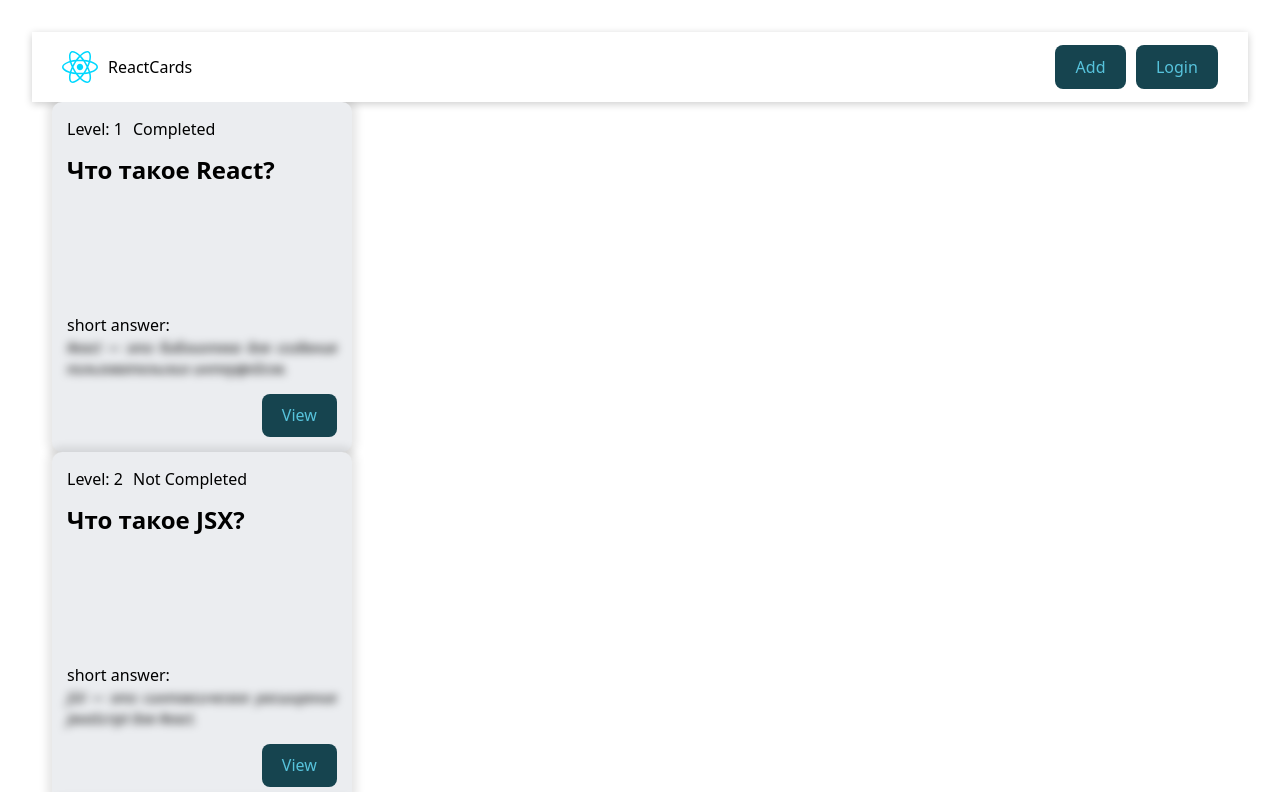
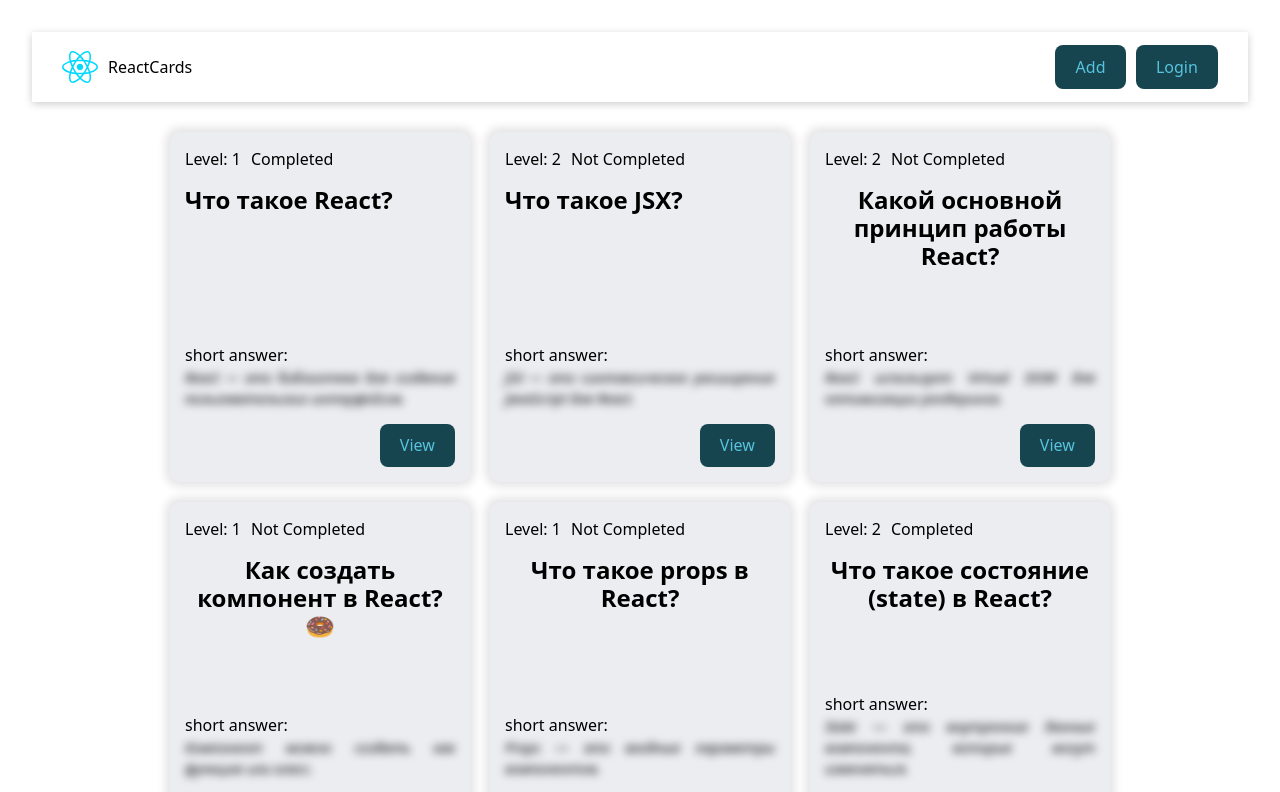
Before and after one commit to ArheyZzz/react-app-cards, a React (Vite) app: page / in a window 1280 px wide. Shown: the top 792 px of the page. Built offline with nearby package versions, Linux system fonts and the light colour scheme; data requests are answered from the project's data file.

Commit message:
cards wrapper list

```diff
--- a/index.html
+++ b/index.html
@@ -7,7 +7,7 @@
     <title>React-Cards</title>
   </head>
   <body>
-    <div id="root"></div>
+    <div id="root" style="max-width: 100%"></div>
     <script type="module" src="/src/main.jsx"></script>
   </body>
 </html>
--- /dev/null
+++ b/src/components/QuestionCardList/QuestionCardList.css
@@ -0,0 +1,15 @@
+.questionCardList {
+    /*display: flex;*/
+    /*justify-content: center;*/
+    /*align-items: flex-start;*/
+    /*gap: 1rem;*/
+    /*flex-wrap: wrap;*/
+    width: 100% ;
+    padding: 30px 0;
+    margin: 0 auto;
+    display: flex;
+    flex-wrap: wrap;
+    justify-content: center;
+    align-items: center;
+    gap: 20px;
+}
--- /dev/null
+++ b/src/components/QuestionCardList/QuestionCardList.jsx
@@ -0,0 +1,11 @@
+import './QuestionCardList.css'
+
+function QuestionCardList({children}) {
+    return (
+        <div className='questionCardList'>
+            {children}
+        </div>
+    );
+}
+
+export default QuestionCardList;
--- a/src/pages/HomePage/HomePage.jsx
+++ b/src/pages/HomePage/HomePage.jsx
@@ -1,7 +1,8 @@
-import cls from './HomePage.module.css'
 import QuestionCard from "../../components/QuestionCard/QuestionCard.jsx";
 import {API_URL} from "../../constans/index.js";
 import {useEffect, useState} from "react";
+import QuestionCardList
+    from "../../components/QuestionCardList/QuestionCardList.jsx";
 
 
 export default function HomePage() {
@@ -25,13 +26,12 @@ export default function HomePage() {
         getQuestions()
     }, [])
 
-    return (< >
-
-        {cards.map((card, index) => (<QuestionCard
-            key={index}
-            card={card}
-        />))}
-
-
-    </>);
+    return (
+        <QuestionCardList>
+            {cards.map((card, index) => (<QuestionCard
+                key={index}
+                card={card}
+            />))}
+        </QuestionCardList>
+    );
 }
--- a/src/pages/HomePage/HomePage.module.css
+++ /dev/null
@@ -1 +0,0 @@
-.HomePage {}
```
